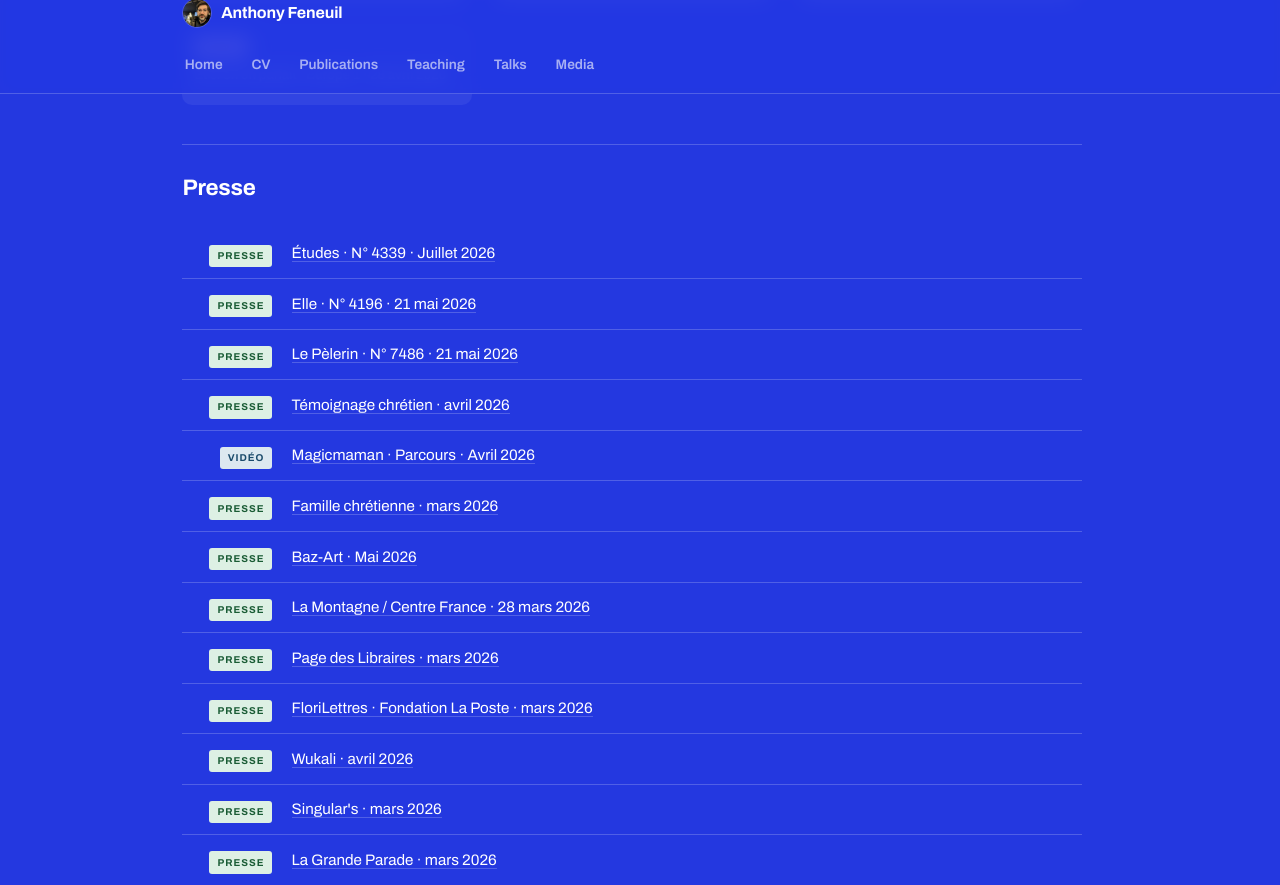
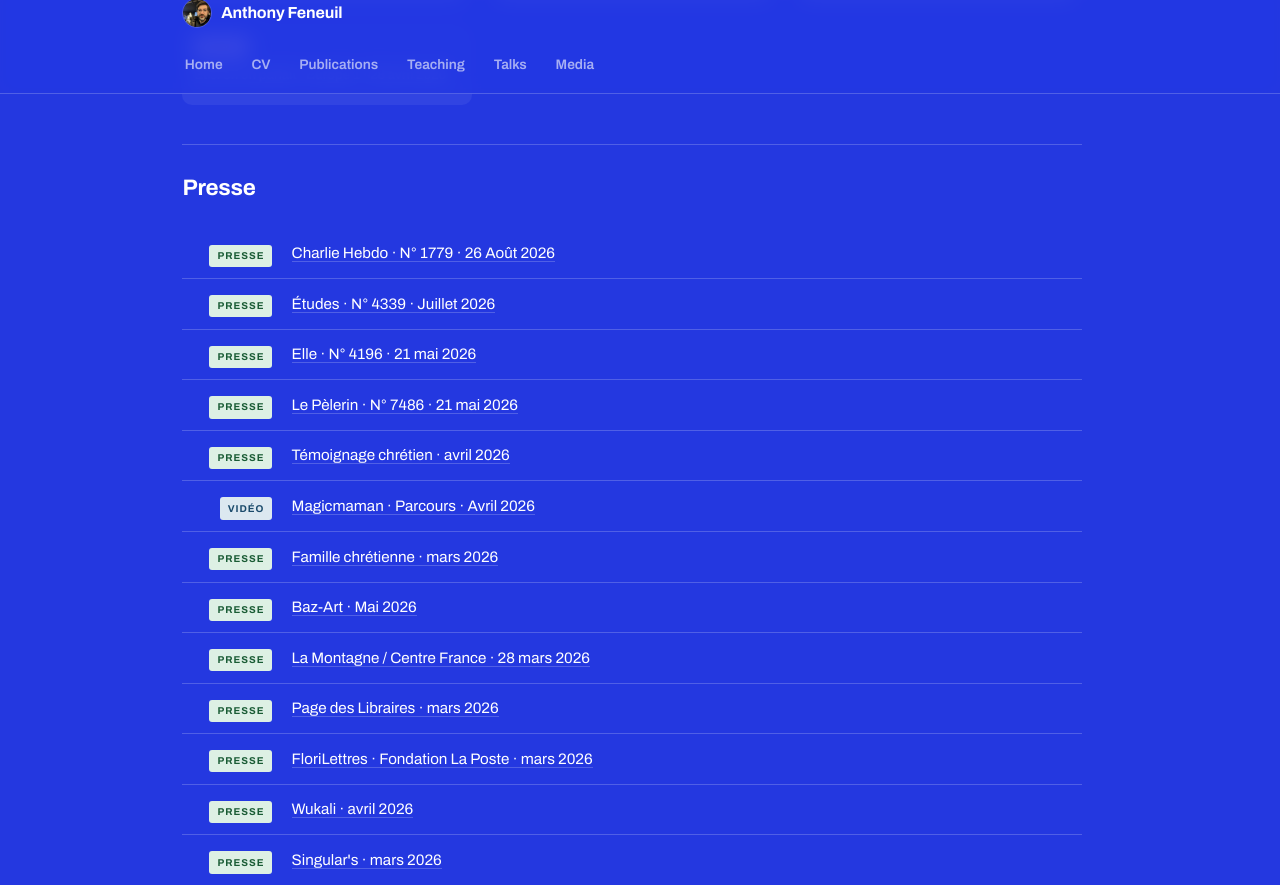
Before and after one commit to anfnl/anfnl.github.io, a Jekyll site: the page built from _pages/rien-de-cache.md, in a window 1280 px wide and 900 px high, scrolled down 919 px, cut to the strip 15-900 px from the top of the window. Built offline with Jekyll 4.4.1, drawn with Linux system fonts in a browser that asks for light colours; some web fonts are replaced.

Commit message:
Update rien-de-cache.md

```diff
--- a/_pages/rien-de-cache.md
+++ b/_pages/rien-de-cache.md
@@ -119,6 +119,11 @@
 
 <div class="rdc-item">
 <div class="rdc-tag-col"><span class="rdc-tag tag-presse">Presse</span></div>
+<div class="rdc-item-body"><p class="rdc-item-source"><a href="https://charliehebdo.fr/2026/08/culture/secrets-de-famille-episode-8-luke-skywalker-et-son-pere-du-cote-obscur/" target="_blank">Charlie Hebdo · N° 1779 · 26 Août 2026</a></p></div>
+</div>
+
+<div class="rdc-item">
+<div class="rdc-tag-col"><span class="rdc-tag tag-presse">Presse</span></div>
 <div class="rdc-item-body"><p class="rdc-item-source"><a href="https://www.revue-etudes.com/critiques-de-livres/rien-de-cache-de-anthony-feneuil/28845" target="_blank">Études · N° 4339 · Juillet 2026</a></p></div>
 </div>
 
```
